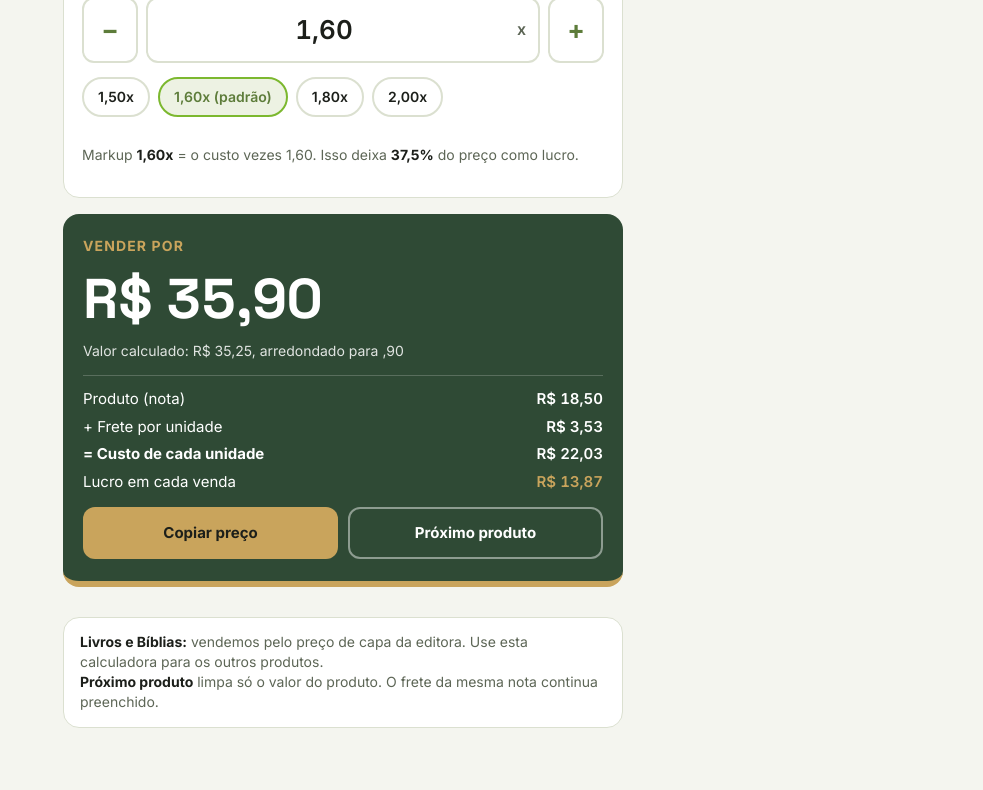
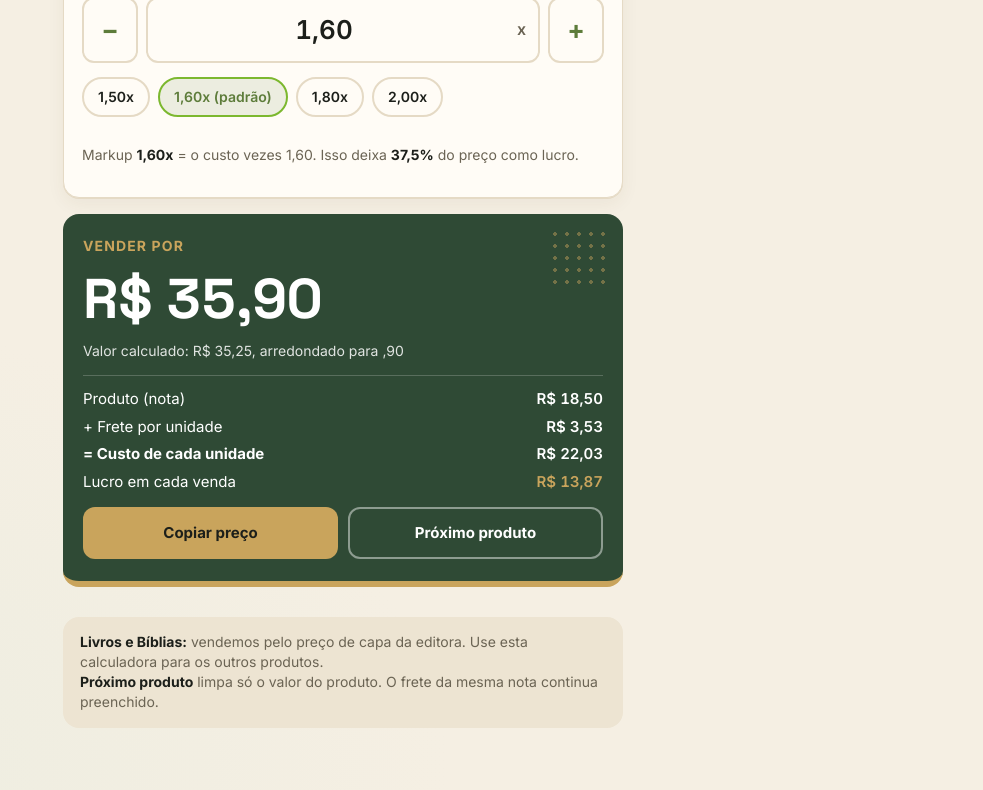
Before and after one commit to linaresgui/Novo-Tempo-Store-APO, a plain HTML site: page calculadora-precificacao/index.html in a window 1280 px wide. Shown: the part 710-1500 px from the top of the page, without its empty margins (297-1280 px from the left). Drawn offline with Linux system fonts and the light colour scheme.

Commit message:
Fundo bege claro com detalhes dourados na calculadora do caixa
Co-Authored-By: Claude Opus 5.5 <noreply@anthropic.com>
Claude-Session: https://claude.ai/code/session_015KEMYSTu741Bc3GKn9n2oP

```diff
--- a/calculadora-precificacao/index.html
+++ b/calculadora-precificacao/index.html
@@ -14,17 +14,18 @@
   :root {
     --brand: #2f4a35;        /* verde escuro dos destaques */
     --brand-2: #5d7c3a;      /* verde oliva */
-    --brand-soft: #edf2e3;
+    --brand-soft: #ecede0;
     --apple: #7cb82f;        /* verde maçã */
     --gold: #c9a45c;         /* dourado */
-    --gold-soft: #f6efdf;
+    --gold-soft: #f3e8d2;
     --marsala: #7b2d3b;
     --ink: #1c1f1a;          /* preto */
-    --bg: #f4f5ef;
-    --surface: #ffffff;
-    --line: #dbe0d0;
+    --bg: #f5efe3;          /* bege papel */
+    --bg-2: #ede4d2;
+    --surface: #fffcf6;     /* branco creme */
+    --line: #e5dac5;
     --fg: #1c1f1a;
-    --muted: #5d6656;
+    --muted: #6b6454;
     --on-brand: #ffffff;
     --ok: #4f8a1f;
     --bad: #7b2d3b;
@@ -32,28 +33,18 @@
     --font-ui: 'Inter', system-ui, -apple-system, 'Segoe UI', Roboto, sans-serif;
     --font-num: 'Space Grotesk', 'Inter', system-ui, sans-serif;
     --r: 16px;
-  }
-  @media (prefers-color-scheme: dark) {
-    :root:not([data-theme="light"]) {
-      --brand: #24392a; --brand-2: #a3c46a; --brand-soft: #24301c; --apple: #95d14a;
-      --gold: #d8b673; --gold-soft: #3a3120; --marsala: #e08a98; --ink: #1c1f1a;
-      --bg: #131611; --surface: #1b2018; --line: #333b2c; --fg: #ecefe6; --muted: #a3ab98;
-      --on-brand: #ffffff; --ok: #95d14a; --bad: #e08a98; --bad-soft: #3a1c22;
-      color-scheme: dark;
-    }
-  }
-  :root[data-theme="dark"] {
-    --brand: #24392a; --brand-2: #a3c46a; --brand-soft: #24301c; --apple: #95d14a;
-    --gold: #d8b673; --gold-soft: #3a3120; --marsala: #e08a98; --ink: #1c1f1a;
-    --bg: #131611; --surface: #1b2018; --line: #333b2c; --fg: #ecefe6; --muted: #a3ab98;
-    --on-brand: #ffffff; --ok: #95d14a; --bad: #e08a98; --bad-soft: #3a1c22;
-    color-scheme: dark;
+    color-scheme: light;
   }
 
   * { box-sizing: border-box; }
+  html { background: var(--bg); }
   body {
     margin: 0;
-    background: var(--bg);
+    background:
+      radial-gradient(120% 60% at 100% 0%, var(--gold-soft) 0%, transparent 60%),
+      radial-gradient(90% 50% at 0% 100%, var(--brand-soft) 0%, transparent 65%),
+      var(--bg);
+    min-height: 100%;
     color: var(--fg);
     font-family: var(--font-ui);
     font-size: 16px;
@@ -166,13 +157,30 @@
     opacity: 0; transition: opacity .2s, transform .2s; pointer-events: none; z-index: 20;
   }
   .toast.show { opacity: 1; transform: translate(-50%, 0); }
+  /* Grade de pontos dourados, como nos posts da loja */
+  .dots { position: relative; }
+  .dots::after {
+    content: ""; position: absolute; pointer-events: none;
+    background-image: radial-gradient(var(--gold) 1.6px, transparent 1.9px);
+    background-size: 12px 12px;
+  }
+  header.dots::after { left: 22px; top: 22px; width: 48px; height: 48px; opacity: 0.7; }
+  header .logo { position: relative; z-index: 1; }
+  header > div:last-child { position: relative; z-index: 1; padding-left: 14px; }
+  .result { position: relative; overflow: hidden; }
+  .result::after { right: 14px; top: 14px; width: 60px; height: 60px; opacity: 0.45; }
+  .result > * { position: relative; z-index: 1; }
+  .step { box-shadow: 0 1px 0 var(--line), 0 6px 18px rgba(92, 72, 30, 0.06); }
+  .tip { background: var(--bg-2); border-color: transparent; }
+  .freight-out { background: var(--gold-soft); }
+  .tabs { background: var(--bg-2); }
   @media (prefers-reduced-motion: reduce) { * { transition: none !important; } }
 </style>
 </head>
 <body>
 <main class="wrap">
 
-  <header>
+  <header class="dots">
     <div class="logo" aria-hidden="true">NT</div>
     <div>
       <h1>Preço de Venda NT Store</h1>
@@ -219,7 +227,7 @@
     <p class="equiv" id="equiv"></p>
   </section>
 
-  <section class="result" aria-live="polite" aria-labelledby="res-k">
+  <section class="result dots" aria-live="polite" aria-labelledby="res-k">
     <span class="k" id="res-k">Vender por</span>
     <span class="price" id="out-price">R$ 0,00</span>
     <span class="exact" id="out-exact"></span>
```
